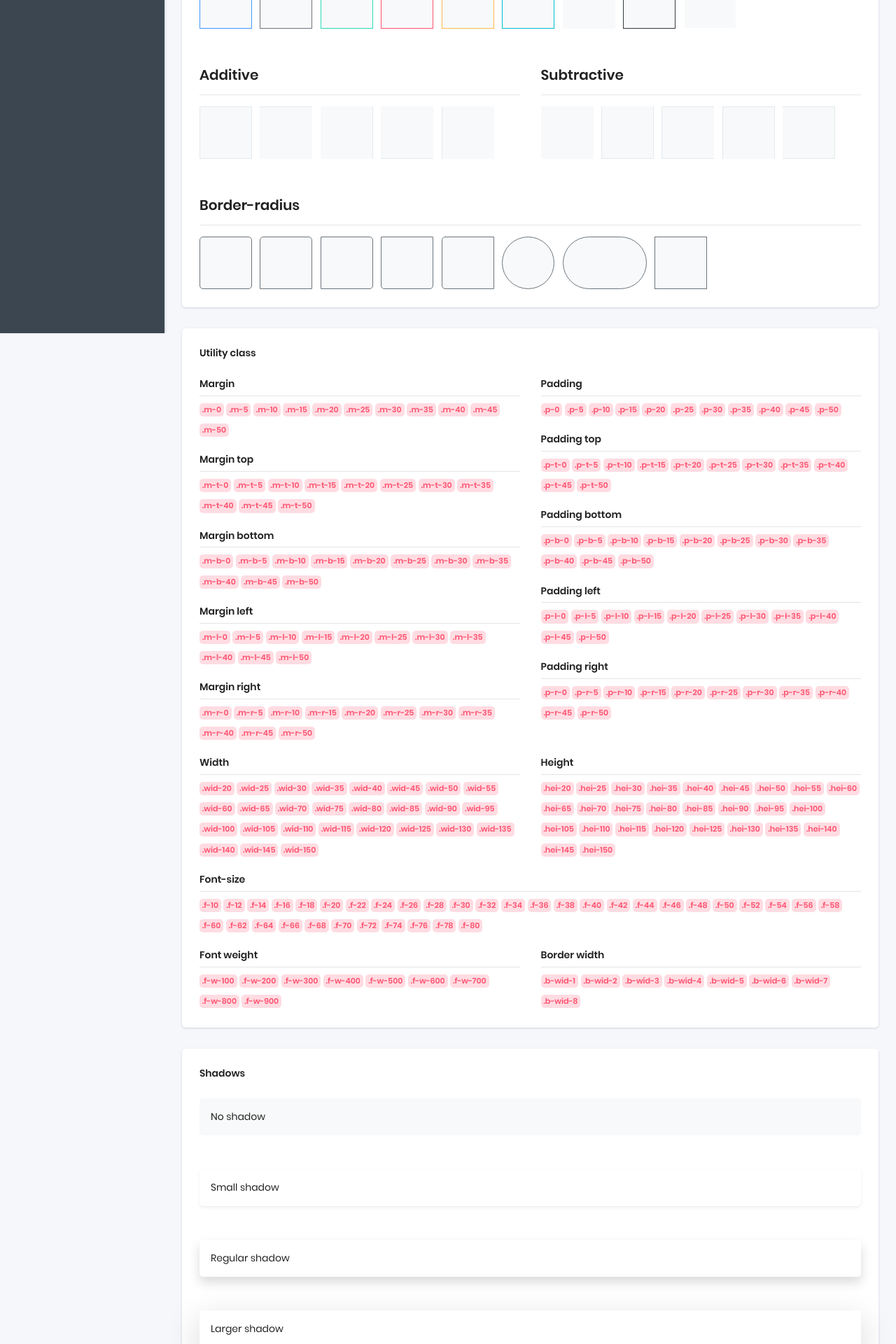
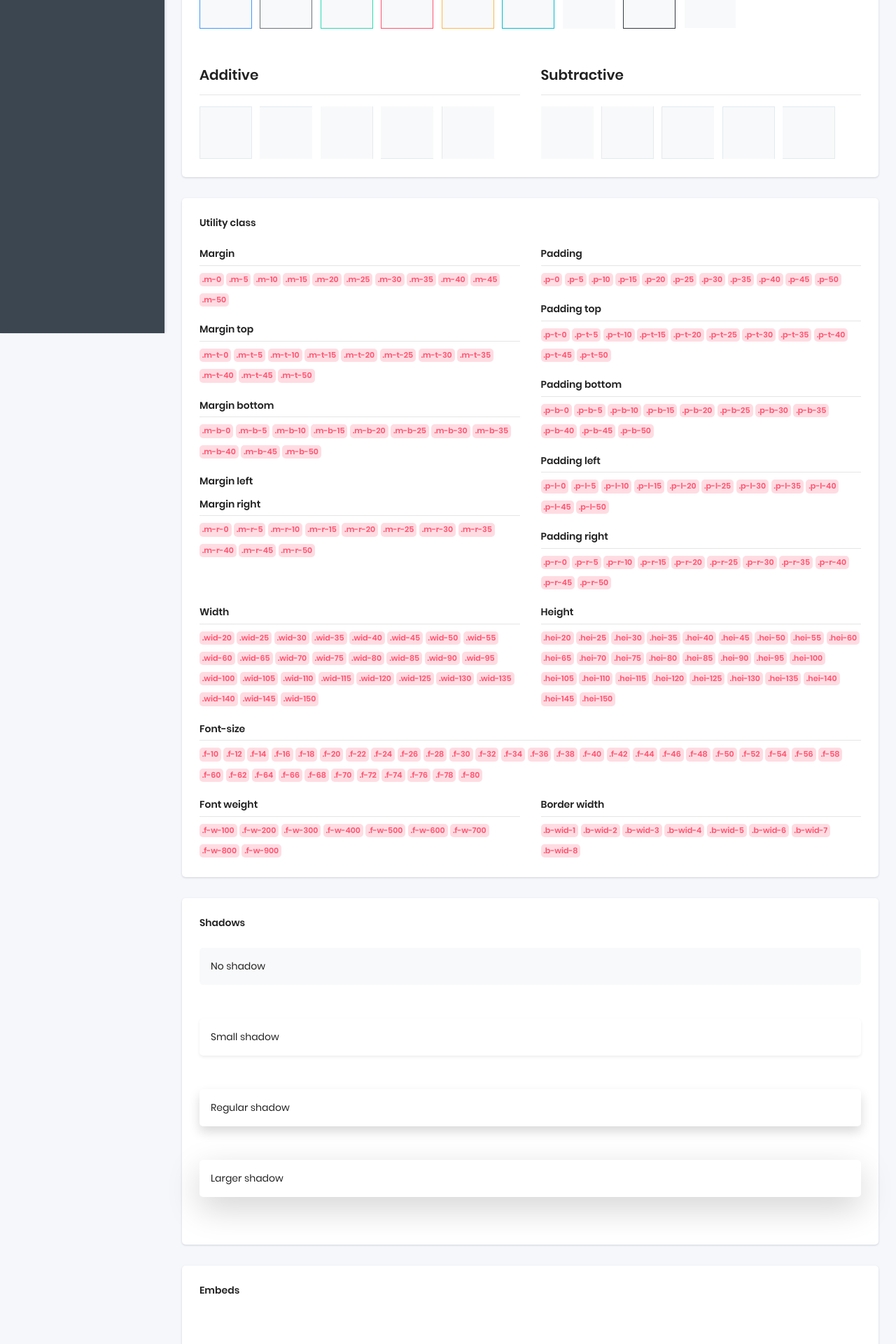
Before and after one commit to thanhnhagia/rp, a Django app: template core/templates/bc_extra.html in a window 1280 px wide. Shown: the part 380-2300 px from the top of the page at 70% size. Run offline with Django 3.2, Linux system fonts and the light colour scheme; the template is opened without the code that fills it, so the values that code supplies are empty; some libraries are stand-ins or nearby versions; grey boxes are pictures that could not be loaded.

Commit message:
edit file core/templates/bc_extra.html

```diff
--- a/core/templates/bc_extra.html
+++ b/core/templates/bc_extra.html
@@ -69,18 +69,6 @@
 									<span class="hei-75 wid-75 bg-light d-inline-block mr-2 border border-bottom-0" data-toggle="tooltip" title="border border-bottom-0"></span>
 									<span class="hei-75 wid-75 bg-light d-inline-block mr-2 border border-left-0" data-toggle="tooltip" title="border border-left-0"></span>
 								</div>
-								<div class="col-sm-12">
-									<h5 class="mt-5">Border-radius</h5>
-									<hr>
-									<span class="hei-75 wid-75 bg-light d-inline-block mr-2 border border-secondary rounded" data-toggle="tooltip" title="rounded"></span>
-									<span class="hei-75 wid-75 bg-light d-inline-block mr-2 border border-secondary rounded-top" data-toggle="tooltip" title="rounded-top"></span>
-									<span class="hei-75 wid-75 bg-light d-inline-block mr-2 border border-secondary rounded-right" data-toggle="tooltip" title="rounded-right"></span>
-									<span class="hei-75 wid-75 bg-light d-inline-block mr-2 border border-secondary rounded-bottom" data-toggle="tooltip" title="rounded-bottom"></span>
-									<span class="hei-75 wid-75 bg-light d-inline-block mr-2 border border-secondary rounded-left" data-toggle="tooltip" title="rounded-left"></span>
-									<span class="hei-75 wid-75 bg-light d-inline-block mr-2 border border-secondary rounded-circle" data-toggle="tooltip" title="rounded-circle"></span>
-									<span class="hei-75 wid-120 bg-light d-inline-block mr-2 border border-secondary rounded-pill" data-toggle="tooltip" title="rounded-pill"></span>
-									<span class="hei-75 wid-75 bg-light d-inline-block mr-2 border border-secondary rounded-0" data-toggle="tooltip" title="rounded-0"></span>
-								</div>
 							</div>
 						</div>
 					</div>
@@ -135,18 +123,6 @@
 									<label data-toggle="tooltip" class="badge badge-light-danger p-1" title="margin-bottom-45">.m-b-45</label>
 									<label data-toggle="tooltip" class="badge badge-light-danger p-1" title="margin-bottom-50">.m-b-50</label>
 									<h6 class="mb-0 mt-3">Margin left</h6>
-									<hr class="my-2">
-									<label data-toggle="tooltip" class="badge badge-light-danger p-1" title="margin-left-0">.m-l-0</label>
-									<label data-toggle="tooltip" class="badge badge-light-danger p-1" title="margin-left-5">.m-l-5</label>
-									<label data-toggle="tooltip" class="badge badge-light-danger p-1" title="margin-left-10">.m-l-10</label>
-									<label data-toggle="tooltip" class="badge badge-light-danger p-1" title="margin-left-15">.m-l-15</label>
-									<label data-toggle="tooltip" class="badge badge-light-danger p-1" title="margin-left-20">.m-l-20</label>
-									<label data-toggle="tooltip" class="badge badge-light-danger p-1" title="margin-left-25">.m-l-25</label>
-									<label data-toggle="tooltip" class="badge badge-light-danger p-1" title="margin-left-30">.m-l-30</label>
-									<label data-toggle="tooltip" class="badge badge-light-danger p-1" title="margin-left-35">.m-l-35</label>
-									<label data-toggle="tooltip" class="badge badge-light-danger p-1" title="margin-left-40">.m-l-40</label>
-									<label data-toggle="tooltip" class="badge badge-light-danger p-1" title="margin-left-45">.m-l-45</label>
-									<label data-toggle="tooltip" class="badge badge-light-danger p-1" title="margin-left-50">.m-l-50</label>
 									<h6 class="mb-0 mt-3">Margin right</h6>
 									<hr class="my-2">
 									<label data-toggle="tooltip" class="badge badge-light-danger p-1" title="margin-right-0">.m-r-0</label>
```
